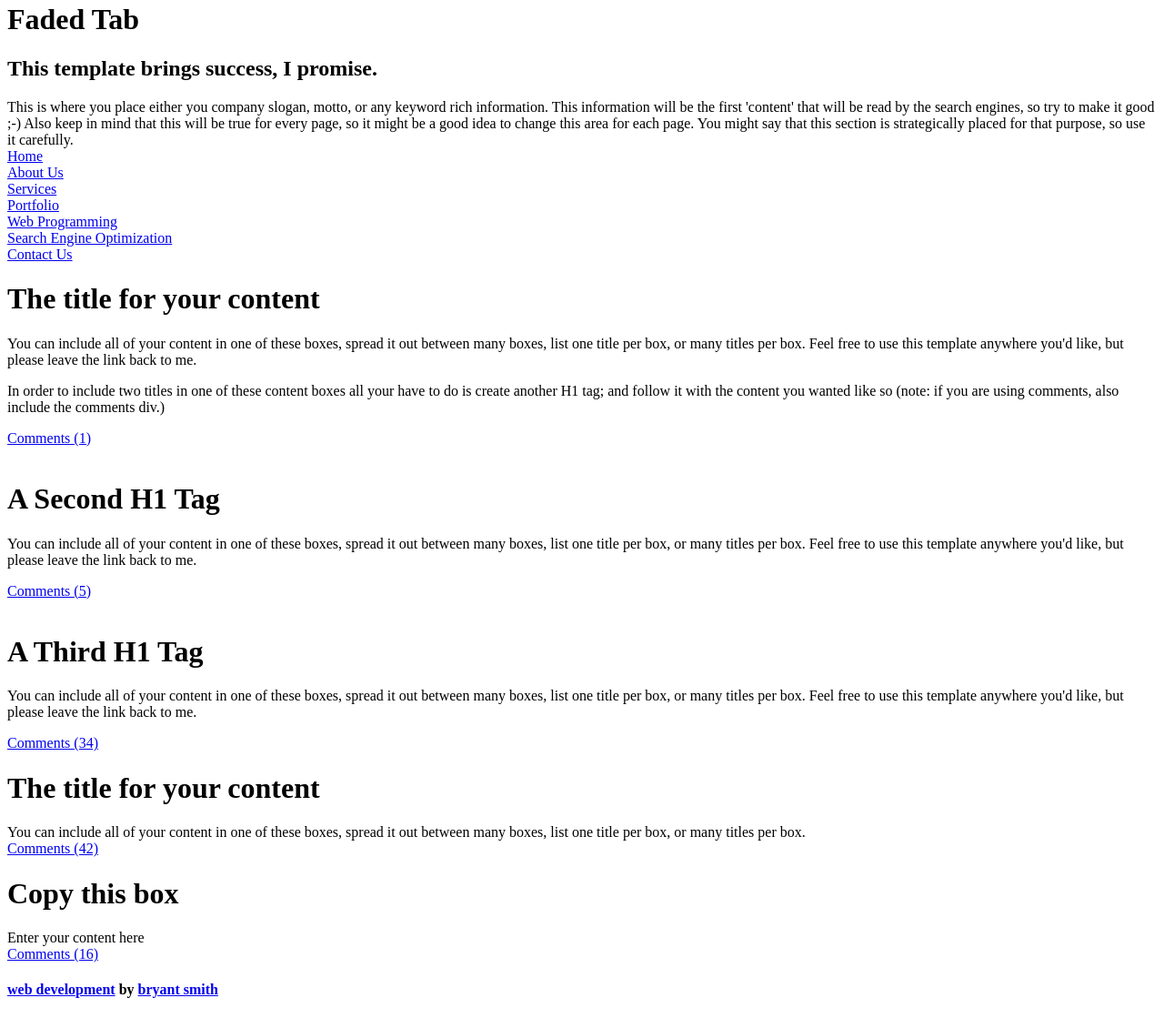
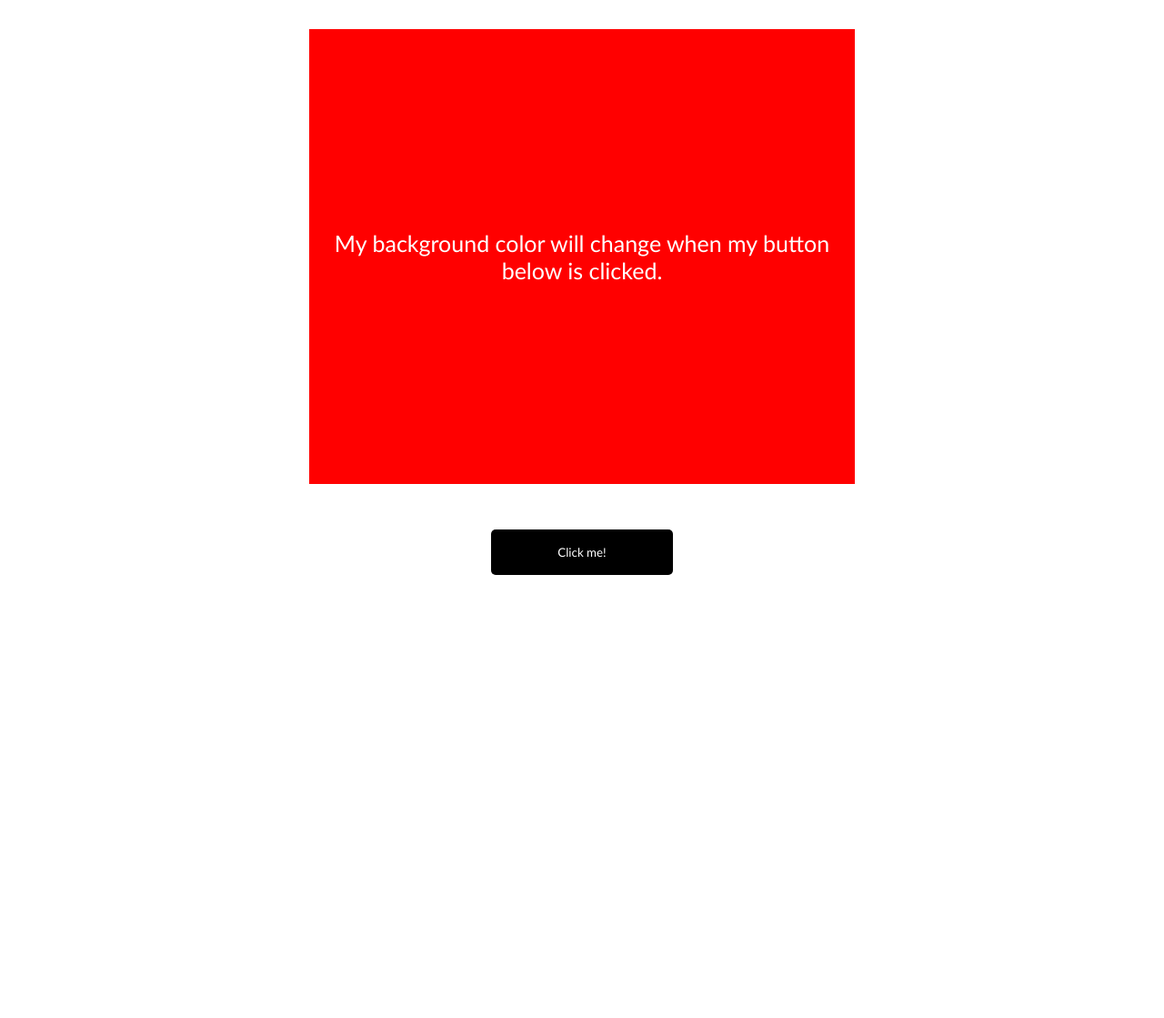
Before and after one commit to DYashwanthBabu/microdel, a plain HTML site: page index/index.html in a window 1280 px wide. Shown: the part 18-1137 px from the top of the page at 91% size. After the commit the page ends 800 px from the top, so only its background shows below. Drawn offline with Linux system fonts and the light colour scheme.

Commit message:
Update index.html

```diff
--- a/index/index.html
+++ b/index/index.html
@@ -1,78 +1,21 @@
-
-
-<!DOCTYPE html PUBLIC "-//W3C//DTD XHTML 1.0 Transitional//EN" "http://www.w3.org/TR/xhtml1/DTD/xhtml1-transitional.dtd">
-<html xmlns="http://www.w3.org/1999/xhtml">
+<!DOCTYPE html>
+<html lang="en">
 <head>
-<meta http-equiv="Content-Type" content="text/html; charset=utf-8" />
-<link rel="stylesheet" type="text/css" href="fadedtab.css" />
-<title>Faded Tab by Bryant Smith</title>
+    <meta charset="UTF-8">
+    <meta name="viewport" content="width=device-width, initial-scale=1.0">
+    <meta http-equiv="X-UA-Compatible" content="ie=edge">
+    <link rel="stylesheet" href="style.css">
+    <title>JavaScript Color Changing App</title>
 </head>
 <body>
-<div id="header">
-<div class="logo"></div>
-<h1>Faded Tab</h1>
-<h2>This template brings success, I promise.</h2>
-</div>
-<div id="bottomContent">
-<div class="navColumn">
-<div class="overview">
-This is where you place either you company slogan, motto, or any keyword rich information. This information will be the first 'content' that will be read by the search engines, so try to make it good ;-) Also keep in mind that this will be true for every page, so it might be a good idea to change this area for each page. You might say that this section is strategically placed for that purpose, so use it carefully. </div>
-<div class="link"><a href="http://www.bryantsmith.com">Home</a></div>
-<div class="link"><a href="http://www.bryantsmith.com">About Us</a></div>
-<div class="link"><a href="http://www.bryantsmith.com">Services</a></div>
-<div class="link"><a href="http://www.bryantsmith.com">Portfolio</a></div>
-<div class="link"><a href="http://www.bryantsmith.com">Web Programming</a></div>
-<div class="link"><a href="http://www.bryantsmith.com">Search Engine Optimization</a></div>
-<div class="link"><a href="http://www.bryantsmith.com">Contact Us</a></div>
-<div id="navBottom"></div>
-</div>
-<div class="contentColumn">
+    <div id="canvas">
+        My background color will change when my button below is clicked.
+    </div>
 
-
-<div class="contentTop"></div>
-<div class="contentMain">
-<h1>The title for your content</h1>
-<p>You can include all of your content in one of these boxes, spread it out between many boxes, list one title per box, or many titles per box. Feel free to use this template anywhere you'd like, but please leave the link back to me. </p>
-<p>
-In order to include two titles in one of these content boxes all your have to do is create another H1 tag; and follow it with the content you wanted like so (note: if you are using comments, also include the comments div.) </p>
-<div class="comments"><a href="#">Comments (1)</a></div>
-<br />
-<h1>A Second H1 Tag</h1>
-<p>You can include all of your content in one of these boxes, spread it out between many boxes, list one title per box, or many titles per box. Feel free to use this template anywhere you'd like, but please leave the link back to me. </p>
-<div class="comments"><a href="#">Comments (5)</a></div>
-<br />
-<h1>A Third H1 Tag</h1>
-<p>You can include all of your content in one of these boxes, spread it out between many boxes, list one title per box, or many titles per box. Feel free to use this template anywhere you'd like, but please leave the link back to me. </p>
-<div class="comments"><a href="#">Comments (34)</a></div>
-</div>
-<div class="contentBottom"></div>
+    <button id="button">Click me!</button>
 
 
 
-<div class="contentTop"></div>
-<div class="contentMain">
-<h1>The title for your content</h1>
-You can include all of your content in one of these boxes, spread it out between many boxes, list one title per box, or many titles per box.
-<div class="comments"><a href="#">Comments (42)</a></div>
-</div>
-<div class="contentBottom"></div>
-
-
-
-<div class="contentTop"></div>
-<div class="contentMain">
-<h1>Copy this box</h1>
-Enter your content here
-<div class="comments"><a href="#">Comments (16)</a></div>
-
-</div>
-<div class="contentBottom"></div>
-
-
-<h4><a href="http://www.aszx.net">web development</a> by <a href="http://www.bryantsmith.com">bryant smith</a></h4>
-
-</div>
-</div>
-<script defer src="https://static.cloudflareinsights.com/beacon.min.js/vaafb692b2aea4879b33c060e79fe94621666317369993" integrity="sha512-0ahDYl866UMhKuYcW078ScMalXqtFJggm7TmlUtp0UlD4eQk0Ixfnm5ykXKvGJNFjLMoortdseTfsRT8oCfgGA==" data-cf-beacon='{"rayId":"7629bb2138fdf2ca","version":"2022.10.3","r":1,"token":"699048627e364e81b4b0d951dfcc0d1c","si":100}' crossorigin="anonymous"></script>
+    <script src="app.js"></script>
 </body>
 </html>
```
